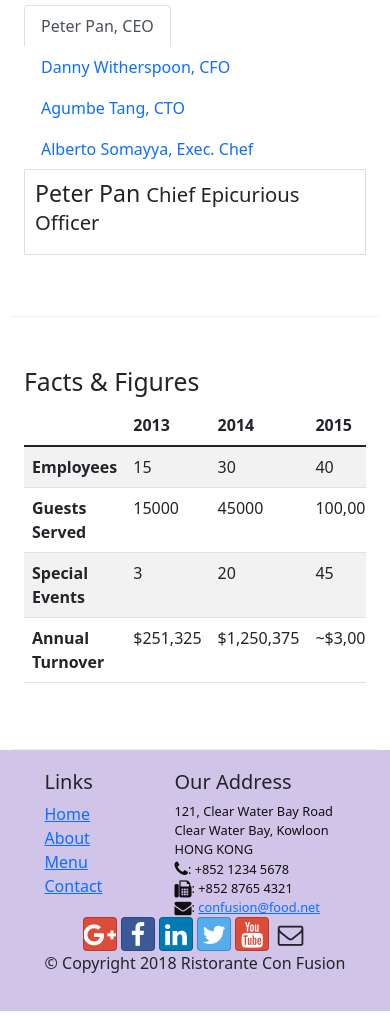
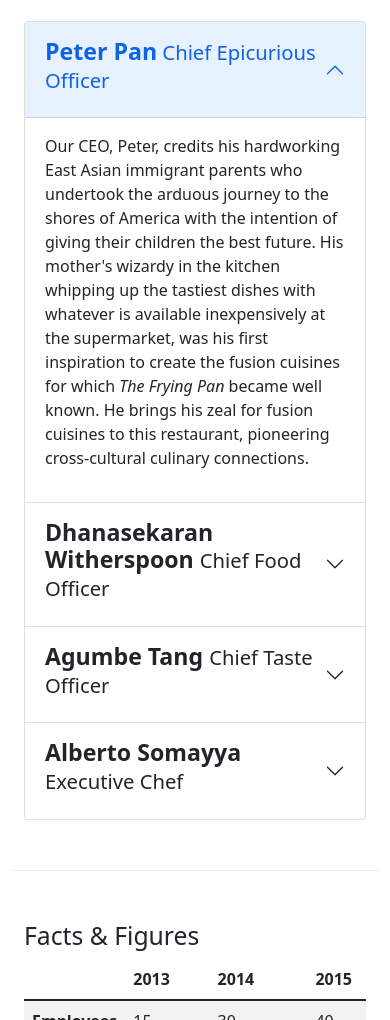
Before and after one commit to aasanchezn/conFusion, a website: page aboutus.html in a window 390 px wide. Shown: the part 1805-2825 px from the top of the page. Drawn offline with nearby package versions, Linux system fonts and the light colour scheme.

Commit message:
Accordion

```diff
--- a/aboutus.html
+++ b/aboutus.html
@@ -114,7 +114,65 @@
             <div>
                 <h2>Corporate Leadership</h2>
 
-                <nav>
+                <div class="accordion mt-4" id="accordionExample">
+
+                    <div class="accordion-item">
+                      <h2 class="accordion-header" id="headingpeter">
+                        <button class="accordion-button" type="button" data-bs-toggle="collapse" data-bs-target="#collapsepeter" aria-expanded="true" aria-controls="collapsepeter">
+                            <h3><b>Peter Pan</b><small> Chief Epicurious Officer</small></h3>
+                        </button>
+                      </h2>
+                      <div id="collapsepeter" class="accordion-collapse collapse show" aria-labelledby="headingpeter" data-bs-parent="#accordionExample">
+                        <div class="accordion-body">
+                            <p>Our CEO, Peter, credits his hardworking East Asian immigrant parents who undertook the arduous journey to the shores of America with the intention of giving their children the best future. His mother's wizardy in the kitchen whipping up the tastiest dishes with whatever is available inexpensively at the supermarket, was his first inspiration to create the fusion cuisines for which <em>The Frying Pan</em> became well known. He brings his zeal for fusion cuisines to this restaurant, pioneering cross-cultural culinary connections.</p>
+                        </div>
+                      </div>
+                    </div>
+
+                    <div class="accordion-item">
+                      <h2 class="accordion-header" id="headingdanny">
+                        <button class="accordion-button collapsed" type="button" data-bs-toggle="collapse" data-bs-target="#collapsedanny" aria-expanded="false" aria-controls="collapsedanny">
+                            <h3> <b>Dhanasekaran Witherspoon</b> <small>Chief Food Officer</small></h3>
+                        </button>
+                      </h2>
+                      <div id="collapsedanny" class="accordion-collapse collapse" aria-labelledby="headingdanny" data-bs-parent="#accordionExample">
+                        <div class="accordion-body">
+                            <p>Our CFO, Danny, as he is affectionately referred to by his colleagues, comes from a long established family tradition in farming and produce. His experiences growing up on a farm in the Australian outback gave him great appreciation for varieties of food sources. As he puts it in his own words, <em>Everything that runs, wins, and everything that stays, pays!</em></p>
+                        </div>
+                      </div>
+                    </div>
+
+                    <div class="accordion-item">
+                      <h2 class="accordion-header" id="headingagumbe">
+                        <button class="accordion-button collapsed" type="button" data-bs-toggle="collapse" data-bs-target="#collapseagumbe" aria-expanded="false" aria-controls="collapseagumbe">
+                            <h3><b>Agumbe Tang </b> <small>Chief Taste Officer</small></h3>
+                        </button>
+                      </h2>
+                      <div id="collapseagumbe" class="accordion-collapse collapse" aria-labelledby="headingagumbe" data-bs-parent="#accordionExample">
+                        <div class="accordion-body">
+                            <p >Blessed with the most discerning gustatory sense, Agumbe, our CTO, personally ensures that every dish that we serve meets his exacting tastes. Our chefs dread the tongue lashing that ensues if their dish does not meet his exacting standards. He lives by his motto, <em>You click only if you survive my lick.</em></p>
+                        </div>
+                      </div>
+                    </div>
+
+                    <div class="accordion-item">
+                        <h2 class="accordion-header" id="headingalberto">
+                          <button class="accordion-button collapsed" type="button" data-bs-toggle="collapse" data-bs-target="#collapsealberto" aria-expanded="false" aria-controls="collapsealberto">
+                              <h3><b>Alberto Somayya</b> <small>Executive Chef</small></h3>
+                          </button>
+                        </h2>
+                        <div id="collapsealberto" class="accordion-collapse collapse" aria-labelledby="headingalberto" data-bs-parent="#accordionExample">
+                          <div class="accordion-body">
+                            <p>Award winning three-star Michelin chef with wide International experience having worked closely with whos-who in the culinary world, he specializes in creating mouthwatering Indo-Italian fusion experiences. He says, <em>Put together the cuisines from the two craziest cultures, and you get a winning hit! Amma Mia!</em></p>
+                          </div>
+                        </div>
+                      </div>
+
+                  </div>
+
+
+                <!--
+                    <nav>
                     <div class="nav nav-tabs" id="nav-tab" role="tablist">
                       <button class="nav-link active" id="nav-peter-tab" data-bs-toggle="tab" data-bs-target="#peter" type="button" role="tab" aria-controls="nav-peter" aria-selected="true">Peter Pan, CEO</button>
                       <button class="nav-link" id="nav-danny-tab" data-bs-toggle="tab" data-bs-target="#nav-danny" type="button" role="tab" aria-controls="nav-danny" aria-selected="false">Danny Witherspoon, CFO</button>
@@ -148,6 +206,7 @@
                     </div>
 
                 </div>
+            -->
 
             </div>
         </div>
```
